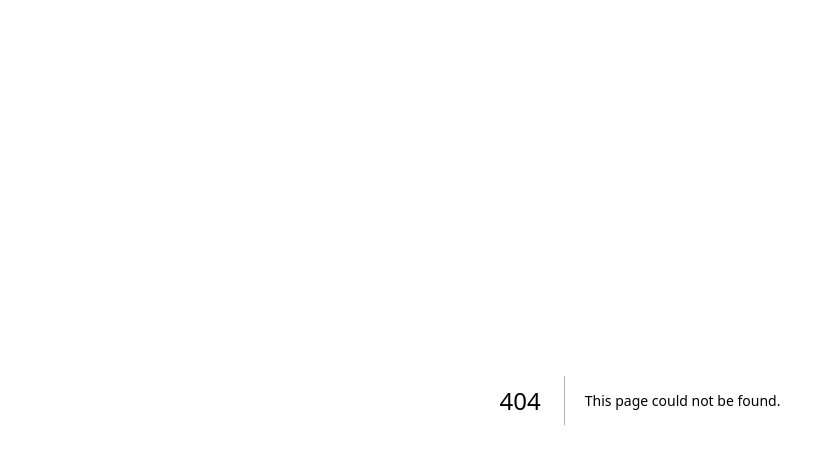
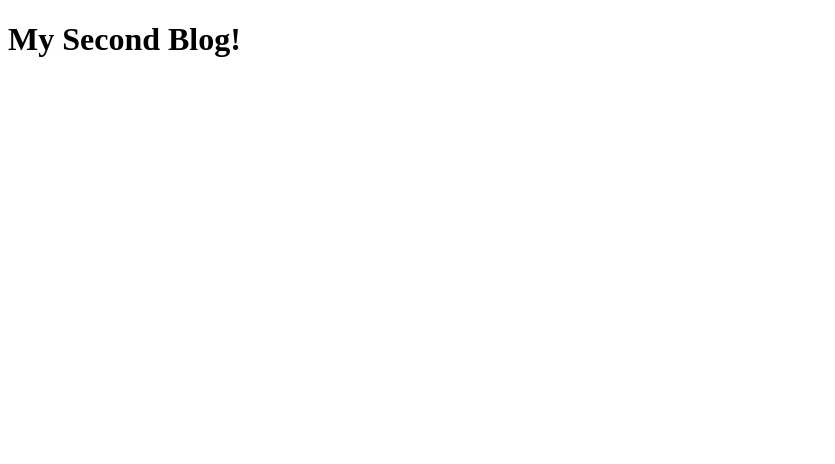
Before and after one commit to phuongsover1/Learning-NextJS-CodeVolution, a Next.js app in the folder nextjs-codevolution/: page /blog/second in a window 1280 px wide. Before the commit this address had no page. Shown: the top 464 px of the page, without its empty margins (0-835 px from the left). Built offline with nearby package versions, Linux system fonts and the light colour scheme.

Commit message:
add blog pages: FirstBlog, Blog, and SecondBlog components

```diff
--- /dev/null
+++ b/nextjs-codevolution/src/app/blog/first/page.tsx
@@ -0,0 +1,3 @@
+export default function FirstBlog() {
+    return <h1>My First Blog!</h1>
+}
--- /dev/null
+++ b/nextjs-codevolution/src/app/blog/page.tsx
@@ -0,0 +1,3 @@
+export default function Blog() {
+    return <h1>My Blog!</h1>
+}
--- /dev/null
+++ b/nextjs-codevolution/src/app/blog/second/page.tsx
@@ -0,0 +1,3 @@
+export default function SecondBlog() {
+    return <h1>My Second Blog!</h1>
+}
```
